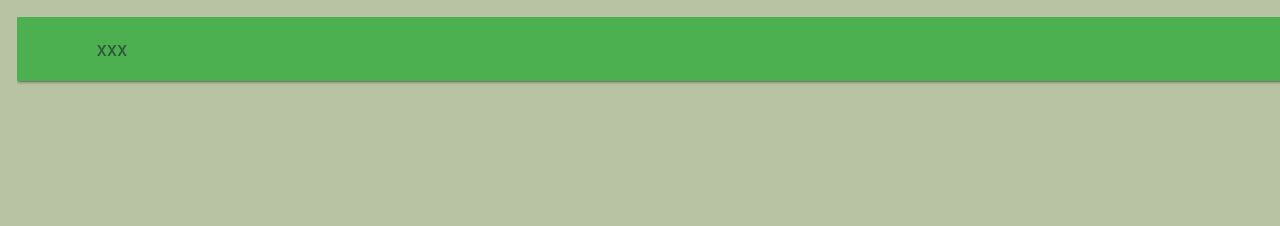
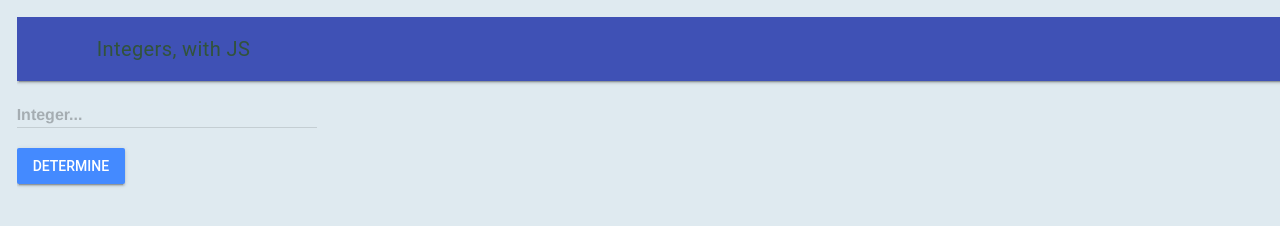
Before and after one commit to KaitlynIp64/ICS2O-Unit-5-02-JS, a plain HTML site: page index.html in a window 1280 px wide. Drawn offline with nearby package versions, Linux system fonts and the light colour scheme.

Commit message:
added code

```diff
--- a/css/style.css
+++ b/css/style.css
@@ -4,7 +4,7 @@
 */
 
 body {
-  background-color: #b7c3a2;
+  background-color: #dfeaf0;
   font-size: 10pt;
   font-family: Verdana, Geneva, Arial, Helvetica, sans-serif;
   color: black;
--- a/index.html
+++ b/index.html
@@ -2,33 +2,54 @@
 <html>
   <head>
     <meta charset="utf-8" />
-    <meta name="description" content="Address, with JavaScript" />
+    <meta name="description" content="Integers, with JS" />
     <meta name="keywords" content="mths, ics2o" />
     <meta name="author" content="Kaitlyn Ip" />
-    <meta name="viewport" content="width=device-width, initial-scale=1.0" />
+    <meta name="theme-color" content="#FFFFFF" />
+    <title>Integers, with JS</title>
+    <link rel="canonical" href="https://KaitlynIp64.github.io/KaitlynIp64/ICS2O-Unit-5-02-JS/" />
+    <link rel="manifest" href="/ICS2O-Unit5-02-HTML/manifest.webmanifest" />
+    <link rel="stylesheet" href="./css/style.css" />
+    <!-- None blocking for Lighthouse report -->
+    <!-- https://stackoverflow.com/questions/32759272/how-to-load-css-asynchronously -->
+    <link rel="stylesheet" href="https://fonts.googleapis.com/icon?family=Material+Icons" media="none" onload="if(media!='all')media='all'"><noscript><link rel="stylesheet" href="https://fonts.googleapis.com/icon?family=Material+Icons"></noscript>
+    <link rel="stylesheet" href="https://code.getmdl.io/1.3.0/material.indigo-blue.min.css" media="none" onload="if(media!='all')media='all'"><noscript><link rel="stylesheet" href="https://code.getmdl.io/1.3.0/material.indigo.blue.min.css"></noscript>
     <link rel="apple-touch-icon" sizes="180x180" href="apple-touch-icon.png" />
     <link rel="icon" type="image/png" sizes="32x32" href="favicon-32x32.png" />
     <link rel="icon" type="image/png" sizes="16x16" href="favicon-16x16.png" />
-    <link rel="manifest" href="site.webmanifest" />
-    <link
-      rel="stylesheet"
-      href="https://fonts.googleapis.com/icon?family=Material+Icons"
-    />
-    <link rel="stylesheet" href="https://code.getmdl.io/1.3.0/material.green-light_green.min.css" />
-    <link rel="stylesheet" href="./css/style.css">
-    <title>xxx</title>
   </head>
   <body>
     <script defer src="https://code.getmdl.io/1.3.0/material.min.js"></script>
+    <script>
+      if ("serviceWorker" in navigator) {
+        navigator.serviceWorker.register("./js/sw.js");
+      }
+    </script>
     <script src="./js/script.js"></script>
     <div class="mdl-layout mdl-js-layout mdl-layout--fixed-header">
       <header class="mdl-layout__header">
         <div class="mdl-layout__header-row">
-          <span class="mdl-layout-title">xxx</span>
+          <span class="mdl-layout-title">Integers, with JS</span>
         </div>
       </header>
       <main class="mdl-layout__content">
-
+        <!-- Numeric Textfield -->
+        <form action="#">
+          <div class="mdl-textfield mdl-js-textfield">
+            <input class="mdl-textfield__input" type="text" pattern="-?[0-9]*(\.[0-9]+)?" id="integer">
+            <label class="mdl-textfield__label" for="integer">Integer...</label>
+            <span class="mdl-textfield__error">Input is not a number!</span>
+          </div>
+        </form>
+        <!-- Raised button with ripple -->
+        <button
+          class="mdl-button mdl-js-button mdl-button--raised mdl-js-ripple-effect mdl-button--accent"
+          onclick="myButtonClicked()"
+        >
+          Determine
+        </button>
+        <br>
+        <div id="answer"></div>
       </main>
     </div>
   </body>
--- a/js/script.js
+++ b/js/script.js
@@ -4,6 +4,27 @@
 // Created on: Mar 2022
 // This file contains xxx
 
+"use strict";
+
 /**
- * This function xxx.
+ * Check servie worker.
  */
+if (navigator.serviceWorker) {
+  navigator.serviceWorker.register("/ICS2O-Unit-5-02-JS/sw.js", {
+    scope: "/ICS2O-Unit-5-02-JS/",
+  });
+}
+
+/**
+ * This function determines if an integer is negative or positive.
+ */
+function myButtonClicked() {
+  const userInteger = parseInt(document.getElementById("integer").value);
+  if (userInteger > -1) {
+    document.getElementById("answer").innerHTML =
+      "The integer you input is positive.";
+  } else {
+    document.getElementById("answer").innerHTML =
+      "The integer you input is a negative.";
+  }
+}
```
